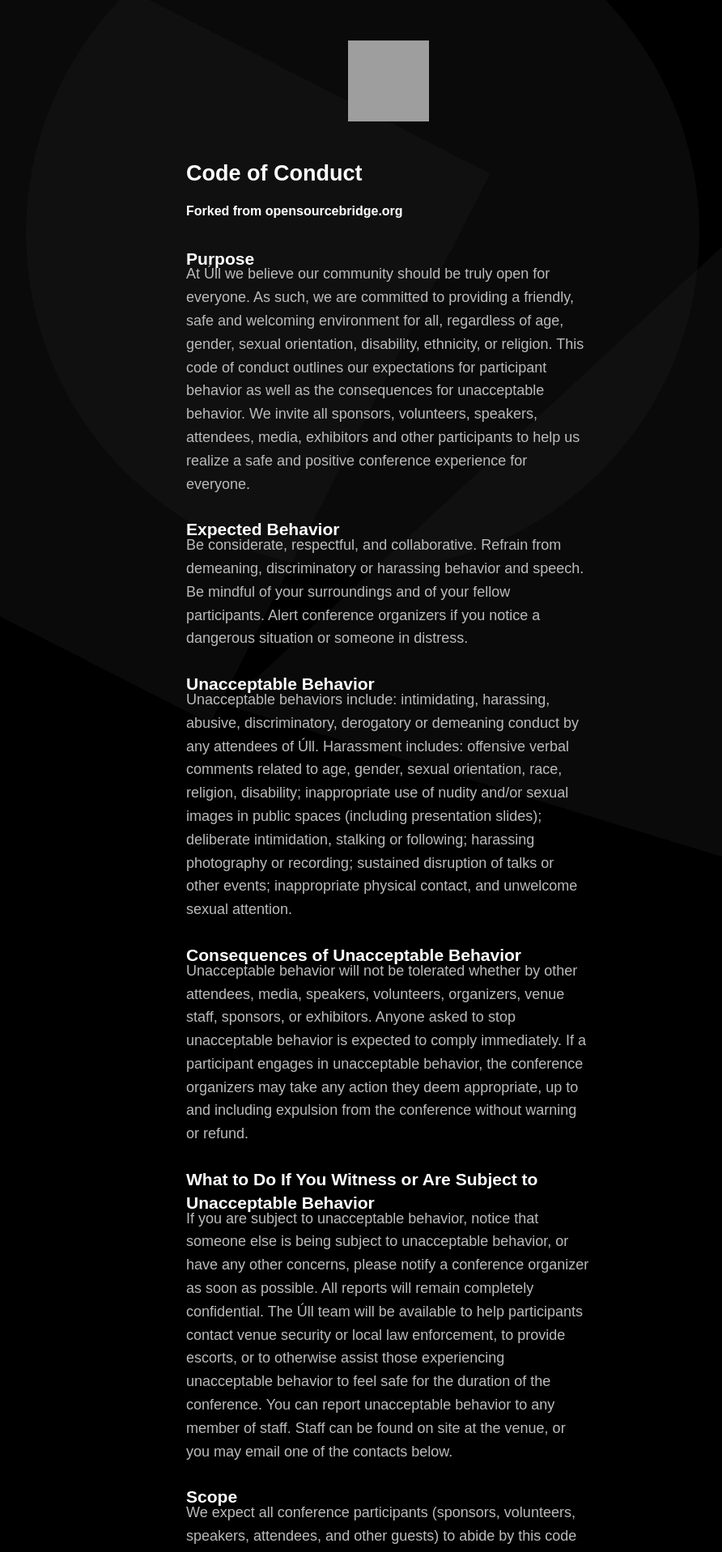
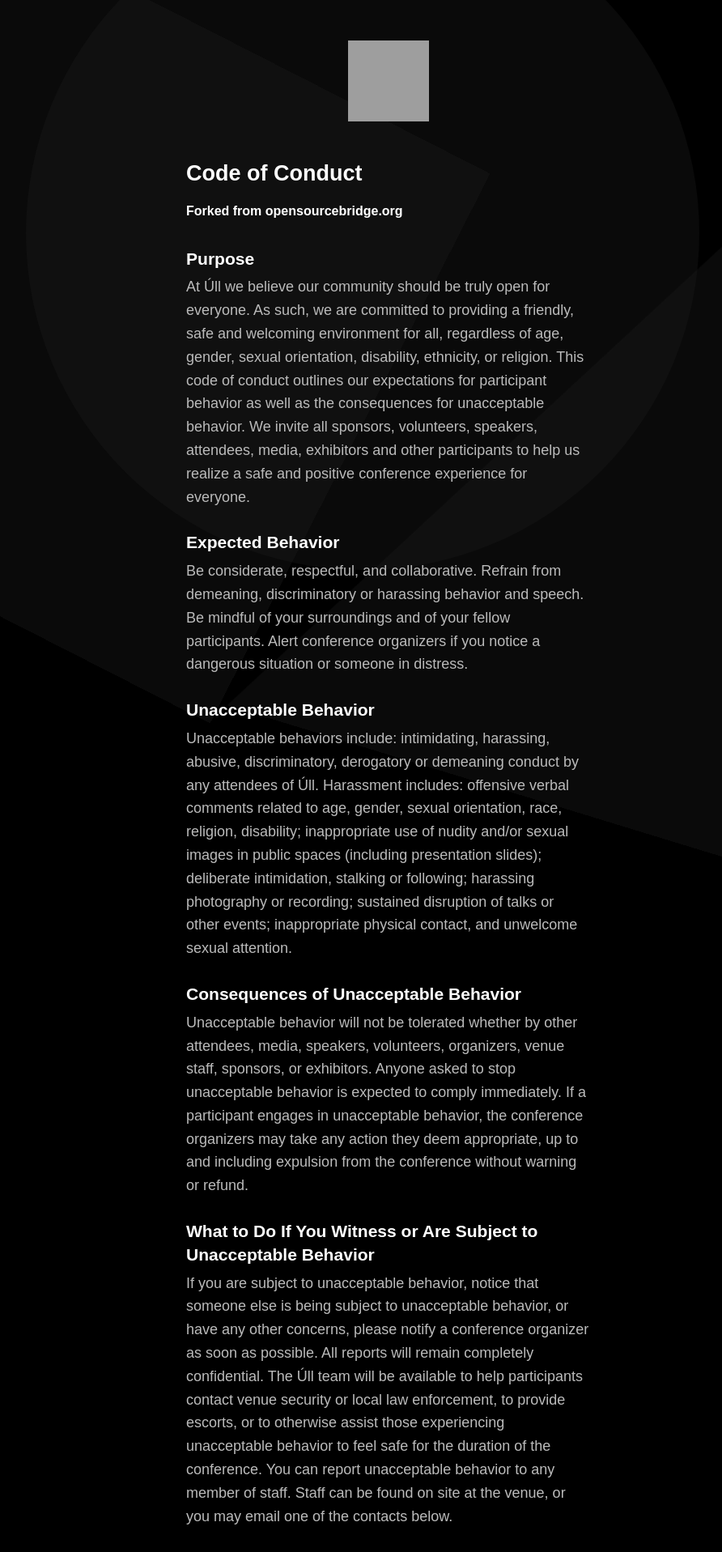
Before and after one commit to ullconf/2016, a Jekyll site: the page built from code-of-conduct.html, in a window 1280 px wide. Shown: the top 1917 px of the page at 81% size, without its empty margins (160-1052 px from the left). Built offline with Jekyll 4.4.1, drawn with Linux system fonts in a browser that asks for light colours; a script that is not in the unit is left out; grey boxes are pictures that could not be loaded.

Commit message:
no negative margin in content

```diff
--- a/css/style.css
+++ b/css/style.css
@@ -55,6 +55,10 @@ h2 {
 h3 {
   margin-top: 30px;
   margin-bottom: -16px;
+}
+
+.content-column > h3 {
+  margin-bottom: 0;
 }
 
 p {
```
